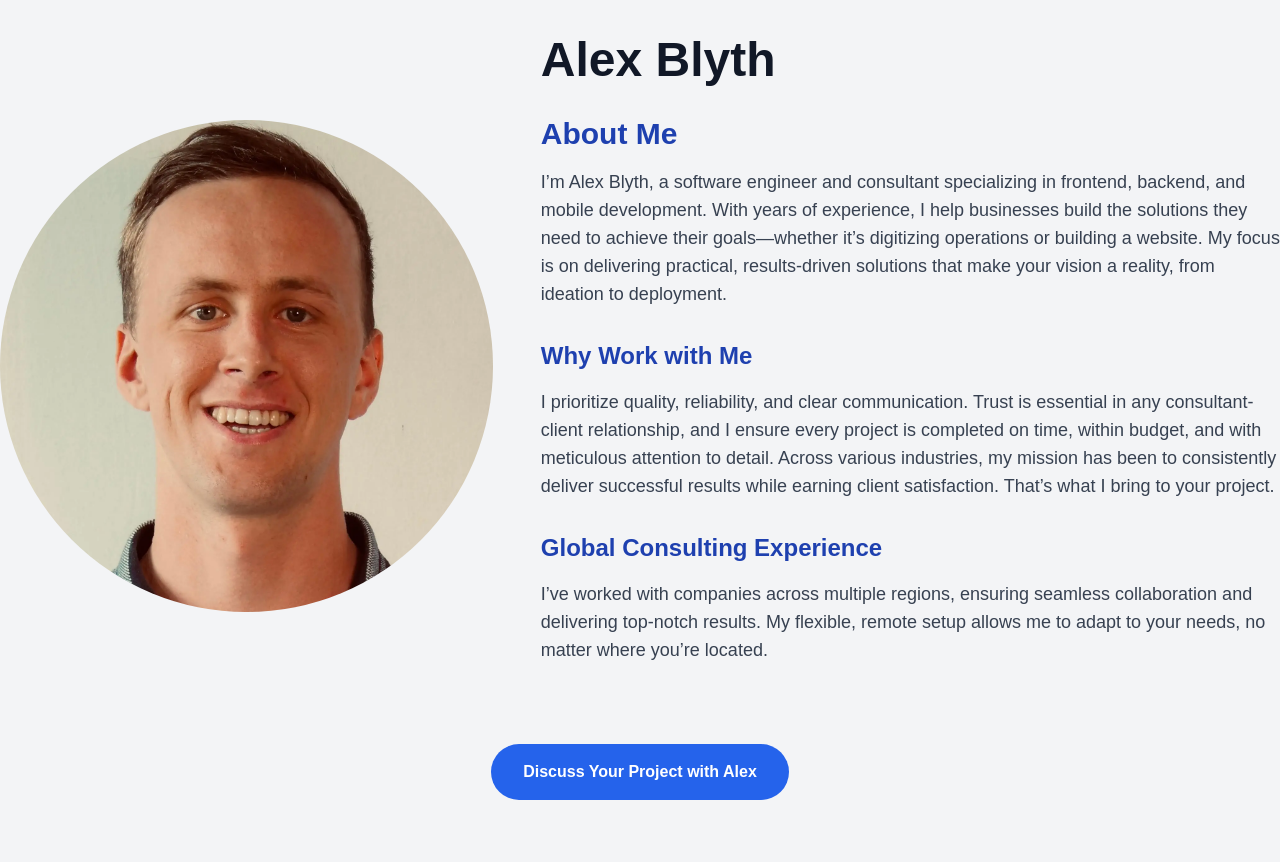
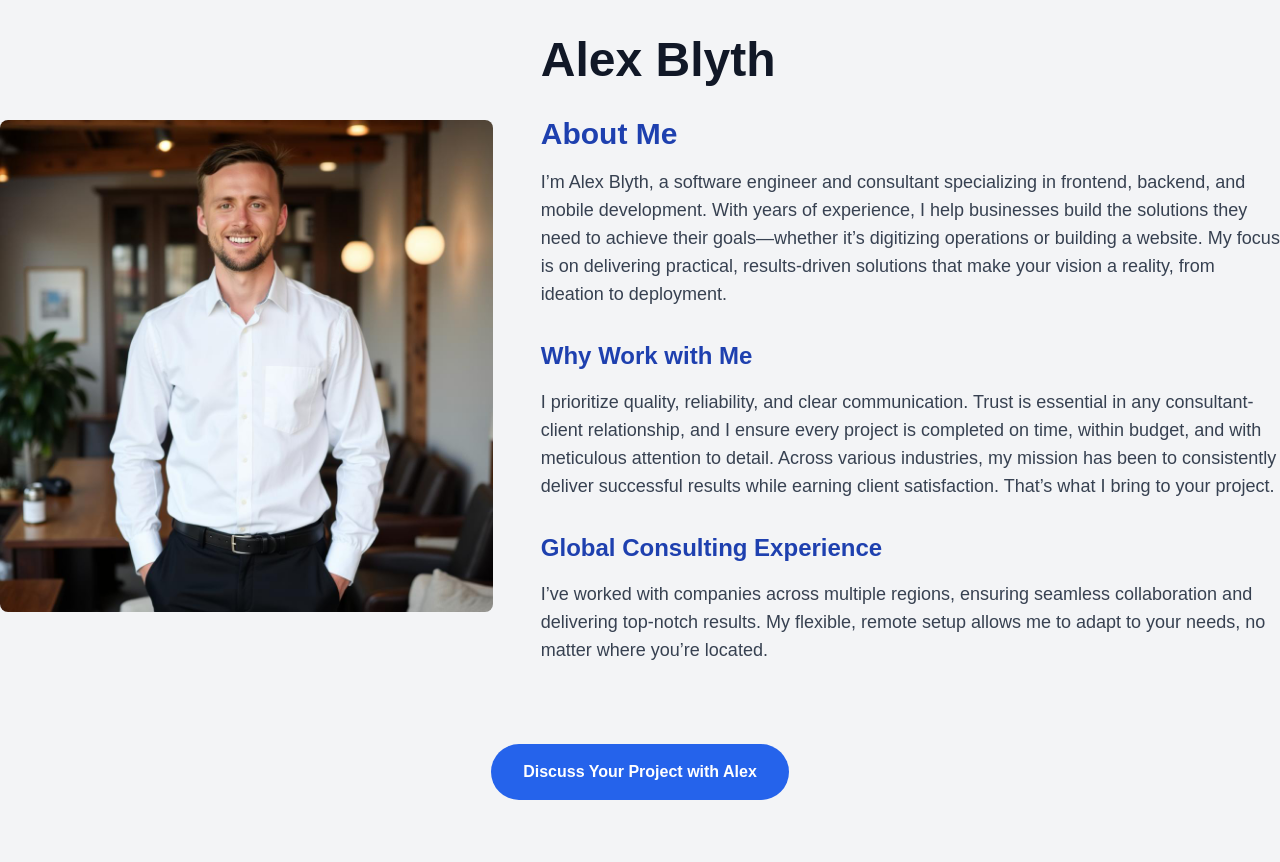
Before and after one commit to blyal/beyond-retail, a Next.js app: page / in a window 1280 px wide. Shown: the part 1640-2502 px from the top of the page. Built offline with nearby package versions, Linux system fonts and the light colour scheme.

Commit message:
feat: change about picture

```diff
--- a/src/components/homepage/AboutSection/AOSPicture.tsx
+++ b/src/components/homepage/AboutSection/AOSPicture.tsx
@@ -17,7 +17,7 @@ const AOSPicture = () => {
       className="md:w-2/5 flex justify-center mb-8 md:mb-0 md:mr-12"
       data-aos="fade-up"
     >
-      <Image
+      {/* <Image
         src="/alex-portrait.webp"
         alt="Alex Blyth profile picture"
         width={600}
@@ -27,6 +27,13 @@ const AOSPicture = () => {
         onError={(e) => {
           (e.target as HTMLImageElement).src = "/alex-portrait.jpg";
         }}
+      /> */}
+      <Image
+        src="/office-portrait.png"
+        alt="Alex Blyth profile picture"
+        width={700}
+        height={700}
+        className="rounded-lg object-cover"
       />
     </div>
   );
```
Also changed, not shown: public/office-portrait.png (added), public/white-background-portrait.png (added).
